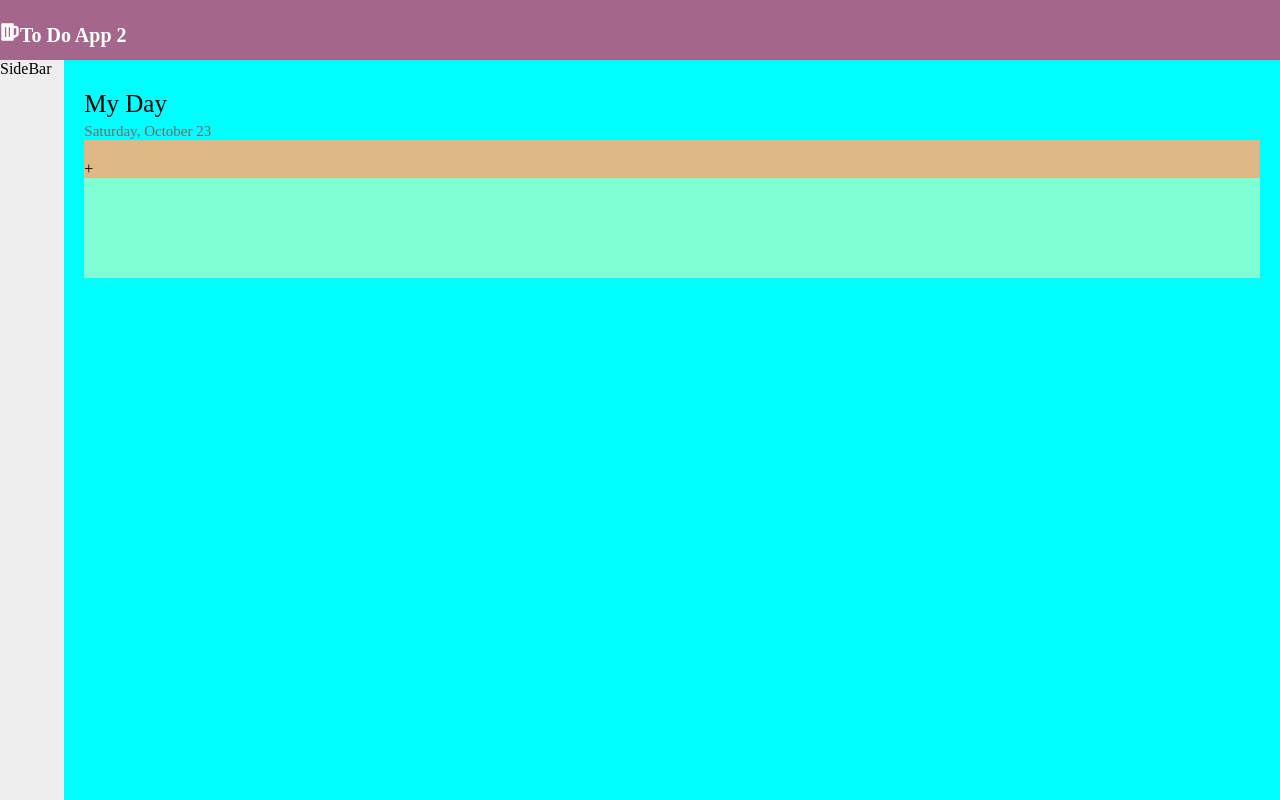
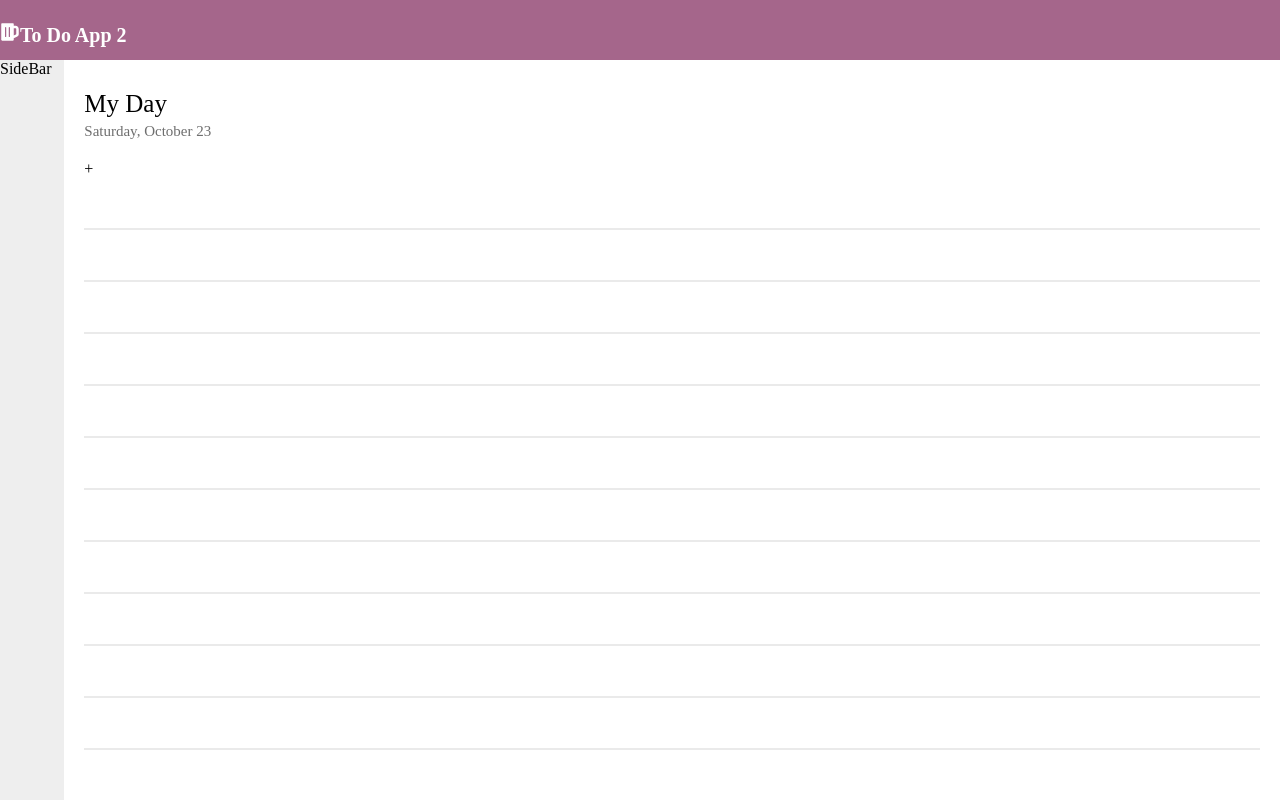
Before and after one commit to nerdjot/todo-app, a React (Create React App) app: page / in a window 1280 px wide. Built offline with nearby package versions, Linux system fonts and the light colour scheme.

Commit message:
added empty list

```diff
--- a/src/components/List.js
+++ b/src/components/List.js
@@ -10,6 +10,39 @@ const Body = () => {
       <div className="list-view">
         <AddComponent></AddComponent>
         <div className="list-empty">
+          <div></div>
+          <div></div>
+          <div></div>
+          <div></div>
+          <div></div>
+          <div></div>
+          <div></div>
+          <div></div>
+          <div></div>
+          <div></div>
+          <div></div>
+          <div></div>
+          <div></div>
+          <div></div>
+          <div></div>
+          <div></div>
+          <div></div>
+          <div></div>
+          <div></div>
+          <div></div>
+          <div></div>
+          <div></div>
+          <div></div>
+          <div></div>
+          <div></div>
+          <div></div>
+          <div></div>
+          <div></div>
+          <div></div>
+          <div></div>
+          <div></div>
+          <div></div>
+
 
         </div>
       </div>
--- a/src/styles/Body.css
+++ b/src/styles/Body.css
@@ -5,12 +5,11 @@
   width: 100%;
   display: flex;
   justify-content: start;
-  background-color: red;
   height: calc(100vh - 60px);
+  overflow-y: hidden;
 }
 
 .side-bar {
   background-color: #eeeeee;
   width: 70px;
-  height: 100%;
 }
--- a/src/styles/List.css
+++ b/src/styles/List.css
@@ -1,9 +1,8 @@
 .list-div {
   padding-top: 30px;
   padding-left: 20px;
-  padding-right:20px;
-  background-color: aqua;
-  width:100%;
+  padding-right: 20px;
+  width: 100%;
 }
 
 .list-list-name {
@@ -18,11 +17,19 @@
 
 .list-view {
   padding-top: 20px;
-  background-color: burlywood;
+  height: 100%;
 }
 
 .list-empty {
   width: 100%;
-  height: 100px;
-  background-color: aquamarine;
+  height: 100%;
+  display: grid;
+  grid-template-columns: 1fr;
+  grid-row-gap: 0px;
 }
+
+.list-empty div {
+  width: 100%;
+  height: 50px;
+  border-bottom: 2px solid #eaeaea;
+}
```
